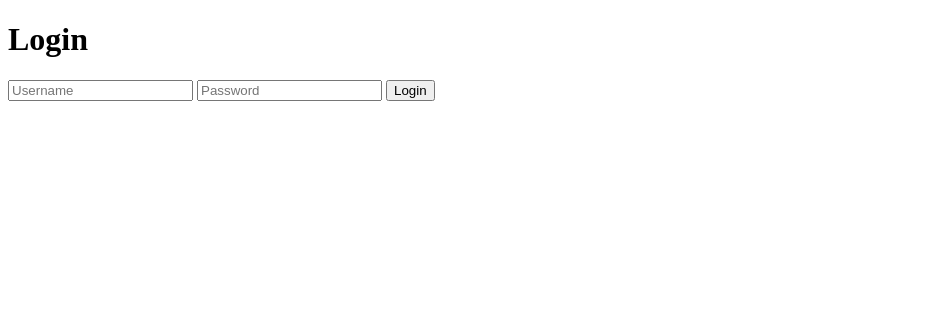
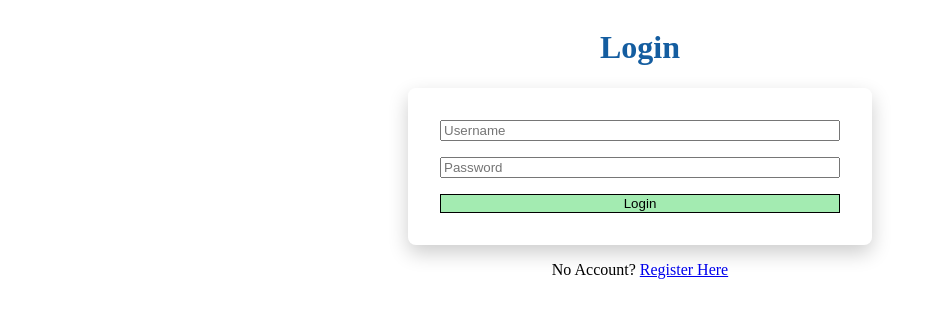
Before and after one commit to VasundharaRani/Real-time-Debate-Room-Platform, a Django app: template debateRoom/users/templates/users/login.html in a window 1280 px wide. Shown: the top 318 px of the page, without its empty margins (0-934 px from the left). Run offline with Django 5.2, Linux system fonts and the light colour scheme; the template is opened without the code that fills it, so the values that code supplies are empty.

Commit message:
Added static and models in debates

```diff
--- a/debateRoom/debateRoom/settings.py
+++ b/debateRoom/debateRoom/settings.py
@@ -119,6 +119,12 @@ USE_TZ = True
 
 STATIC_URL = 'static/'
 
+STATICFILES_DIRS = [BASE_DIR / "static"]  # Global static files
+STATIC_ROOT = BASE_DIR / "staticfiles"    # For collectstatic in production
+
+MEDIA_URL = '/media/'
+MEDIA_ROOT = BASE_DIR / 'media'
+
 # Default primary key field type
 # https://docs.djangoproject.com/en/5.2/ref/settings/#default-auto-field
 
--- a/debateRoom/debateRoom/urls.py
+++ b/debateRoom/debateRoom/urls.py
@@ -19,7 +19,7 @@ from django.urls import include,path
 
 urlpatterns = [
     path('admin/', admin.site.urls),
-    path('users/',include("users.urls")),
+    path('',include("users.urls")),
     path('debates/',include("debates.urls")),
     path('chats/',include("chats.urls"))
 ]
--- /dev/null
+++ b/debateRoom/static/css/base.css
@@ -0,0 +1,30 @@
+h1 {
+    color:#145DA0;
+}
+body {
+    display: flex;
+    flex-direction: column;
+    flex-wrap: wrap;
+    align-items: center;
+    justify-content: center;
+}
+form {
+    display: flex;
+    flex-direction: column;
+    gap: 1rem; /* space between fields */
+    padding: 2rem;
+    background-color: rgb(255,255,255,0.2);
+    backdrop-filter: blur(15px);
+    border-radius: 8px;
+    box-shadow: 0 8px 20px rgba(0, 0, 0, 0.2);
+    width: 50%;
+    max-width: 400px;
+}
+.button{
+    background-color: #A3EBB1;
+    border: 0.5px solid black;
+}
+div {
+    color: #900020;
+    margin: 1rem;
+}
--- a/debateRoom/users/templates/users/layout.html
+++ b/debateRoom/users/templates/users/layout.html
@@ -1,9 +1,11 @@
+{% load static %}
 <!DOCTYPE html>
 <html lang="en">
 <head>
     <meta charset="UTF-8">
     <meta name="viewport" content="width=device-width, initial-scale=1.0">
     <title>Users</title>
+    <link rel="stylesheet" href="{% static 'css/base.css' %}">
 </head>
 <body>
     {% block body %}
--- a/debateRoom/users/templates/users/login.html
+++ b/debateRoom/users/templates/users/login.html
@@ -1,7 +1,6 @@
 {% extends "users/layout.html" %}
-
 {% block body %}
-    <H1>Login</H1>
+    <h1>Login</h1>
     {% if message %}
         <div>{{message}}</div>
     {% endif %}
@@ -10,6 +9,7 @@
         {% csrf_token %}
         <input type="text" name="username" placeholder="Username">
         <input type="password" name="password" placeholder="Password">
-        <input type="submit" value="Login">
+        <input type="submit" value="Login" class="button">
     </form>
+    <p>No Account? <a href="{% url 'register' %}">Register Here</a></p>
 {% endblock %}
--- a/debateRoom/users/templates/users/register.html
+++ b/debateRoom/users/templates/users/register.html
@@ -11,7 +11,7 @@
         <input type="emial" name="email" placeholder="Email">
         <input type="password" name="password" placeholder="Password">
         <input type="confirm" name="confirm" placeholder="Confirm">
-        <input type="submit">
+        <input type="submit" class="button">
     </form>
     <p>Already have an account? <a href="{% url 'login' %}">Login here</a></p>
 
--- a/debateRoom/users/templates/users/user.html
+++ b/debateRoom/users/templates/users/user.html
@@ -1,6 +1,6 @@
 {% extends "users/layout.html" %}
 
 {% block body %}
-    <h1>Welcome user!</h1>
+    <h1>Welcome {{name}}!</h1>
     <a href="{% url 'logout' %}">Logout</a>
 {% endblock %}
```
Also changed, not shown: debateRoom/debates/models.py (+55 -0 lines), debateRoom/users/views.py (+4 -3 lines), debateRoom/db.sqlite3, debateRoom/debates/migrations/0001_initial.py (added).
